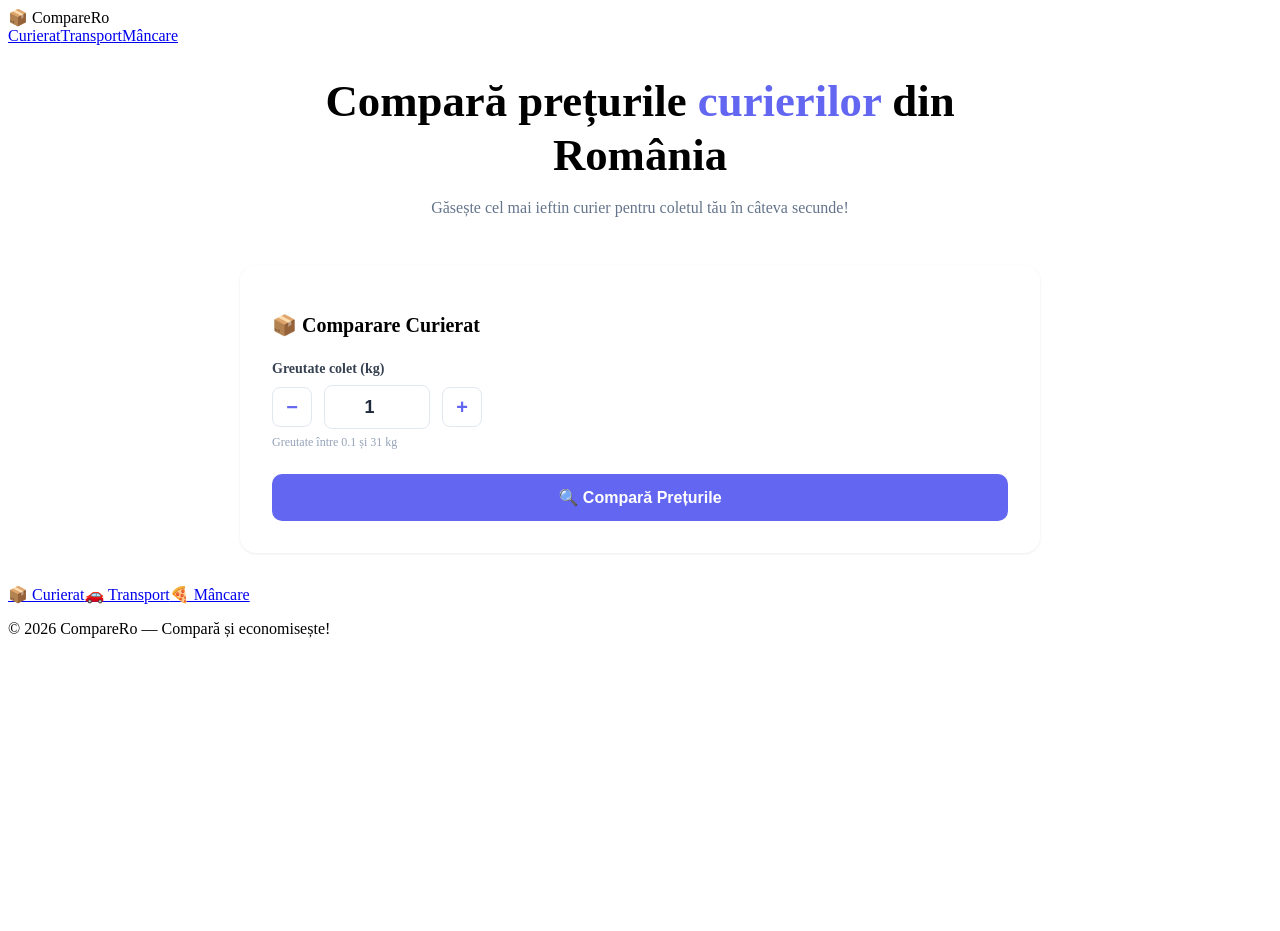
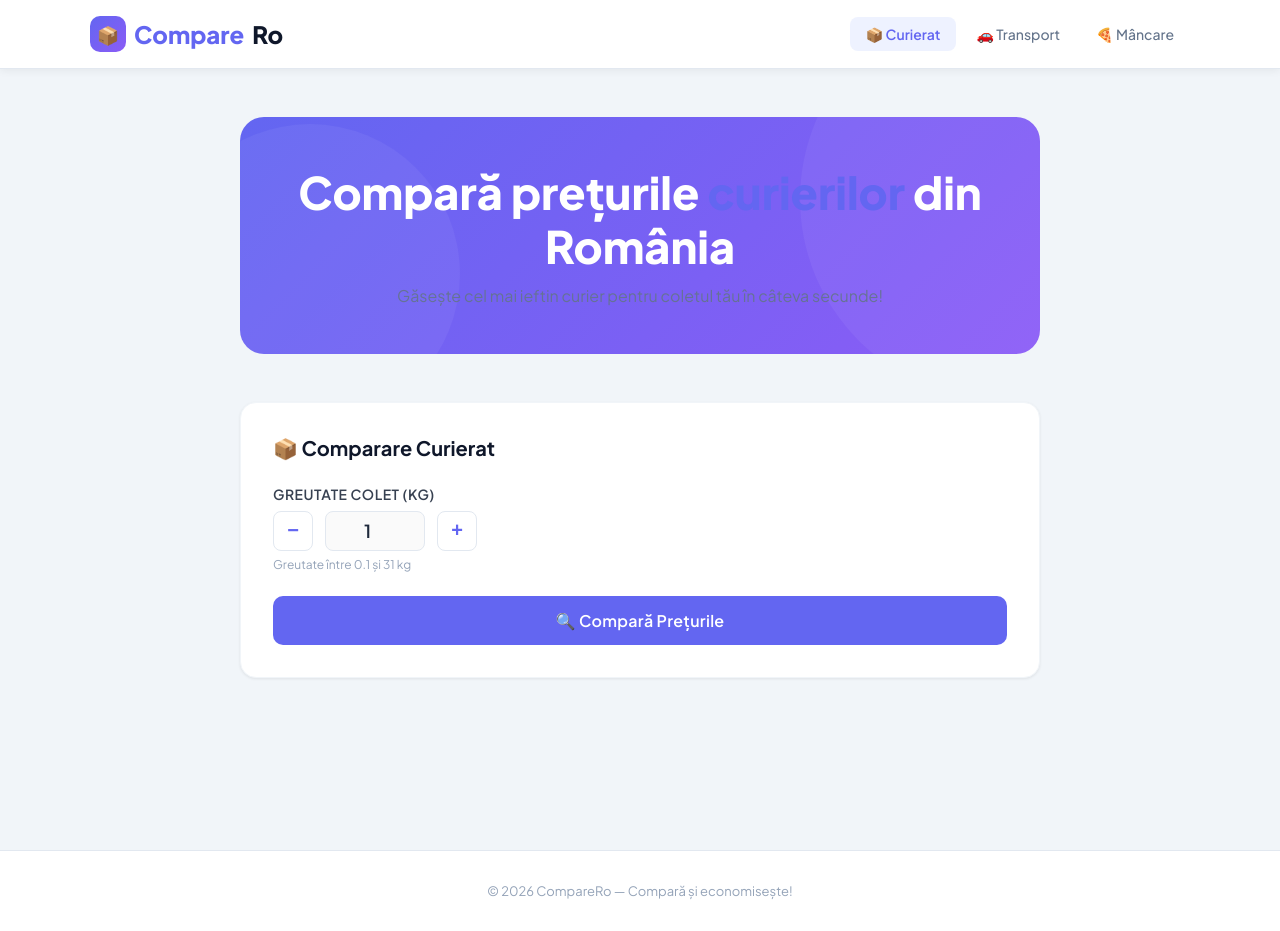
Before and after one commit to khaled888320/compare-ro-frontend, a Vue app: page / in a window 1280 px wide. Before the commit the page ends 800 px from the top, so only its background shows below. Built offline with nearby package versions, Linux system fonts and the light colour scheme.

Commit message:
improve UI design and CSS

```diff
--- a/src/App.vue
+++ b/src/App.vue
@@ -5,12 +5,13 @@
     <header>
       <div class="header-inner">
         <div class="logo">
-          📦 <span>Compare</span>Ro
+          <div class="logo-icon">📦</div>
+          <span>Compare</span>Ro
         </div>
         <nav>
-          <a href="#courier">Curierat</a>
-          <a href="#transport">Transport</a>
-          <a href="#food">Mâncare</a>
+          <RouterLink to="/">📦 Curierat</RouterLink>
+          <RouterLink to="/transport">🚗 Transport</RouterLink>
+          <RouterLink to="/food">🍕 Mâncare</RouterLink>
         </nav>
       </div>
     </header>
@@ -19,13 +20,6 @@
     <main>
       <RouterView />
     </main>
-
-    <!-- NAV -->
-    <nav>
-  <RouterLink to="/">📦 Curierat</RouterLink>
-  <RouterLink to="/transport">🚗 Transport</RouterLink>
-  <RouterLink to="/food">🍕 Mâncare</RouterLink>
-</nav>
 
     <!-- FOOTER -->
     <footer>
--- a/src/assets/main.css
+++ b/src/assets/main.css
@@ -0,0 +1,468 @@
+@import url('https://fonts.googleapis.com/css2?family=Plus+Jakarta+Sans:wght@300;400;500;600;700;800&display=swap');
+
+* { margin: 0; padding: 0; box-sizing: border-box; }
+
+body {
+  font-family: 'Plus Jakarta Sans', sans-serif;
+  background: #f1f5f9;
+  color: #0f172a;
+}
+
+/* ===== HEADER ===== */
+header {
+  background: white;
+  border-bottom: 1px solid #e2e8f0;
+  padding: 0 32px;
+  position: sticky;
+  top: 0;
+  z-index: 100;
+  box-shadow: 0 2px 8px rgba(0,0,0,0.06);
+}
+
+.header-inner {
+  max-width: 1100px;
+  margin: 0 auto;
+  display: flex;
+  align-items: center;
+  justify-content: space-between;
+  height: 68px;
+}
+
+.logo {
+  font-size: 24px;
+  font-weight: 800;
+  color: #0f172a;
+  display: flex;
+  align-items: center;
+  gap: 8px;
+}
+
+.logo span { color: #6366f1; }
+
+.logo-icon {
+  width: 36px;
+  height: 36px;
+  background: linear-gradient(135deg, #6366f1, #8b5cf6);
+  border-radius: 10px;
+  display: flex;
+  align-items: center;
+  justify-content: center;
+  font-size: 18px;
+}
+
+nav {
+  display: flex;
+  gap: 4px;
+}
+
+nav a {
+  text-decoration: none;
+  color: #64748b;
+  font-weight: 500;
+  font-size: 14px;
+  padding: 8px 16px;
+  border-radius: 8px;
+  transition: all 0.2s;
+}
+
+nav a:hover {
+  background: #f1f5f9;
+  color: #0f172a;
+}
+
+nav a.router-link-active {
+  background: #eef2ff;
+  color: #6366f1;
+  font-weight: 600;
+}
+
+/* ===== MAIN ===== */
+main {
+  max-width: 1100px;
+  margin: 0 auto;
+  padding: 48px 24px 80px;
+}
+
+/* ===== HERO ===== */
+.hero {
+  text-align: center;
+  margin-bottom: 48px;
+  padding: 48px 24px;
+  background: linear-gradient(135deg, #6366f1 0%, #8b5cf6 100%);
+  border-radius: 24px;
+  color: white;
+  position: relative;
+  overflow: hidden;
+}
+
+.hero::before {
+  content: '';
+  position: absolute;
+  top: -50%;
+  right: -20%;
+  width: 400px;
+  height: 400px;
+  background: rgba(255,255,255,0.05);
+  border-radius: 50%;
+}
+
+.hero::after {
+  content: '';
+  position: absolute;
+  bottom: -30%;
+  left: -10%;
+  width: 300px;
+  height: 300px;
+  background: rgba(255,255,255,0.05);
+  border-radius: 50%;
+}
+
+.hero h1 {
+  font-size: clamp(1.8rem, 4vw, 3rem);
+  font-weight: 800;
+  margin-bottom: 12px;
+  line-height: 1.2;
+  position: relative;
+  z-index: 1;
+}
+
+.hero h1 span {
+  color: #fde68a;
+}
+
+.hero p {
+  font-size: 16px;
+  opacity: 0.9;
+  position: relative;
+  z-index: 1;
+}
+
+/* ===== COMPARE CARD ===== */
+.compare-card {
+  background: white;
+  border-radius: 20px;
+  padding: 36px;
+  box-shadow: 0 4px 24px rgba(0,0,0,0.06);
+  margin-bottom: 32px;
+  border: 1px solid #f1f5f9;
+}
+
+.compare-card h2 {
+  font-size: 22px;
+  font-weight: 700;
+  margin-bottom: 28px;
+  color: #0f172a;
+}
+
+/* ===== FORM ===== */
+.form-group {
+  margin-bottom: 24px;
+}
+
+.form-group label {
+  display: block;
+  font-size: 13px;
+  font-weight: 600;
+  margin-bottom: 8px;
+  color: #374151;
+  text-transform: uppercase;
+  letter-spacing: 0.5px;
+}
+
+.text-input {
+  width: 100%;
+  padding: 14px 16px;
+  border: 1.5px solid #e2e8f0;
+  border-radius: 12px;
+  font-size: 15px;
+  font-family: 'Plus Jakarta Sans', sans-serif;
+  transition: all 0.2s;
+  background: #fafafa;
+  color: #0f172a;
+}
+
+.text-input:focus {
+  outline: none;
+  border-color: #6366f1;
+  background: white;
+  box-shadow: 0 0 0 3px rgba(99,102,241,0.1);
+}
+
+.weight-input {
+  display: flex;
+  align-items: center;
+  gap: 12px;
+}
+
+.weight-input button {
+  width: 44px;
+  height: 44px;
+  border-radius: 12px;
+  border: 1.5px solid #e2e8f0;
+  background: white;
+  font-size: 20px;
+  cursor: pointer;
+  color: #6366f1;
+  font-weight: 700;
+  transition: all 0.2s;
+  display: flex;
+  align-items: center;
+  justify-content: center;
+}
+
+.weight-input button:hover {
+  background: #6366f1;
+  color: white;
+  border-color: #6366f1;
+  transform: scale(1.05);
+}
+
+.weight-input input {
+  width: 120px;
+  height: 44px;
+  border: 1.5px solid #e2e8f0;
+  border-radius: 12px;
+  text-align: center;
+  font-size: 20px;
+  font-weight: 700;
+  color: #0f172a;
+  font-family: 'Plus Jakarta Sans', sans-serif;
+  background: #fafafa;
+}
+
+.hint {
+  font-size: 12px;
+  color: #94a3b8;
+  margin-top: 6px;
+  display: block;
+}
+
+/* ===== COMPARE BUTTON ===== */
+.compare-btn {
+  width: 100%;
+  padding: 16px;
+  background: linear-gradient(135deg, #6366f1, #8b5cf6);
+  color: white;
+  border: none;
+  border-radius: 12px;
+  font-size: 16px;
+  font-weight: 700;
+  cursor: pointer;
+  transition: all 0.2s;
+  font-family: 'Plus Jakarta Sans', sans-serif;
+  letter-spacing: 0.3px;
+}
+
+.compare-btn:hover {
+  transform: translateY(-2px);
+  box-shadow: 0 8px 24px rgba(99,102,241,0.4);
+}
+
+.compare-btn:disabled {
+  background: #cbd5e1;
+  cursor: not-allowed;
+  transform: none;
+  box-shadow: none;
+}
+
+/* ===== CHEAPEST CARD ===== */
+.cheapest-card {
+  background: linear-gradient(135deg, #6366f1, #8b5cf6);
+  border-radius: 20px;
+  padding: 32px;
+  color: white;
+  text-align: center;
+  margin-bottom: 16px;
+  position: relative;
+  overflow: hidden;
+}
+
+.cheapest-card::before {
+  content: '';
+  position: absolute;
+  top: -40%;
+  right: -10%;
+  width: 250px;
+  height: 250px;
+  background: rgba(255,255,255,0.06);
+  border-radius: 50%;
+}
+
+.cheapest-badge {
+  display: inline-block;
+  background: rgba(255,255,255,0.2);
+  border: 1px solid rgba(255,255,255,0.3);
+  border-radius: 50px;
+  padding: 4px 16px;
+  font-size: 11px;
+  font-weight: 700;
+  letter-spacing: 2px;
+  margin-bottom: 16px;
+}
+
+.cheapest-card h3 {
+  font-size: 28px;
+  font-weight: 800;
+  margin-bottom: 8px;
+}
+
+.cheapest-price {
+  font-size: 52px;
+  font-weight: 800;
+  margin-bottom: 8px;
+  line-height: 1;
+}
+
+.cheapest-delivery {
+  font-size: 14px;
+  opacity: 0.85;
+  margin-bottom: 24px;
+}
+
+.order-btn {
+  display: inline-block;
+  background: white;
+  color: #6366f1;
+  padding: 12px 32px;
+  border-radius: 10px;
+  text-decoration: none;
+  font-weight: 700;
+  font-size: 15px;
+  transition: all 0.2s;
+  position: relative;
+  z-index: 1;
+}
+
+.order-btn:hover {
+  transform: translateY(-2px);
+  box-shadow: 0 4px 16px rgba(0,0,0,0.2);
+}
+
+/* ===== RESULTS GRID ===== */
+.results-grid {
+  display: flex;
+  flex-direction: column;
+  gap: 10px;
+}
+
+.result-card {
+  background: white;
+  border-radius: 14px;
+  padding: 18px 20px;
+  display: flex;
+  align-items: center;
+  gap: 16px;
+  box-shadow: 0 2px 8px rgba(0,0,0,0.04);
+  border: 2px solid transparent;
+  transition: all 0.2s;
+}
+
+.result-card:hover {
+  border-color: #e0e7ff;
+  transform: translateX(4px);
+}
+
+.result-card.is-cheapest {
+  border-color: #6366f1;
+  background: #fafafe;
+}
+
+.result-rank {
+  font-size: 18px;
+  font-weight: 800;
+  color: #cbd5e1;
+  min-width: 36px;
+  text-align: center;
+}
+
+.result-card.is-cheapest .result-rank {
+  color: #6366f1;
+}
+
+.result-info { flex: 1; }
+
+.result-name {
+  font-size: 16px;
+  font-weight: 700;
+  margin-bottom: 4px;
+  color: #0f172a;
+}
+
+.result-delivery {
+  font-size: 12px;
+  color: #64748b;
+}
+
+.result-price-wrap { text-align: right; }
+
+.result-price {
+  font-size: 20px;
+  font-weight: 800;
+  color: #0f172a;
+}
+
+.result-diff {
+  font-size: 12px;
+  color: #ef4444;
+  margin-top: 2px;
+  font-weight: 500;
+}
+
+.result-btn {
+  padding: 10px 18px;
+  background: #f1f5f9;
+  color: #6366f1;
+  border-radius: 8px;
+  text-decoration: none;
+  font-size: 13px;
+  font-weight: 700;
+  transition: all 0.2s;
+  white-space: nowrap;
+}
+
+.result-btn:hover {
+  background: #6366f1;
+  color: white;
+  transform: translateY(-1px);
+}
+
+/* ===== ERROR ===== */
+.error-msg {
+  background: #fef2f2;
+  color: #ef4444;
+  padding: 16px 20px;
+  border-radius: 12px;
+  text-align: center;
+  font-weight: 500;
+  border: 1px solid #fecaca;
+}
+
+/* ===== FOOTER ===== */
+footer {
+  text-align: center;
+  padding: 32px 24px;
+  color: #94a3b8;
+  font-size: 13px;
+  border-top: 1px solid #e2e8f0;
+  background: white;
+  margin-top: 60px;
+}
+
+/* ===== RESPONSIVE ===== */
+@media (max-width: 768px) {
+  header { padding: 0 16px; }
+  main { padding: 24px 16px 60px; }
+  .compare-card { padding: 24px 20px; }
+  .hero { padding: 36px 20px; border-radius: 16px; }
+  .cheapest-price { font-size: 40px; }
+
+  nav a {
+    font-size: 12px;
+    padding: 6px 10px;
+  }
+
+  .result-card {
+    flex-wrap: wrap;
+    gap: 10px;
+  }
+}
--- a/src/main.js
+++ b/src/main.js
@@ -1,8 +1,10 @@
+import './assets/main.css'
 import { createApp } from 'vue'
 import { createPinia } from 'pinia'
 import App from './App.vue'
 import router from './router/index.js'
 
+
 const app = createApp(App)
 app.use(createPinia())
 app.use(router)
```
